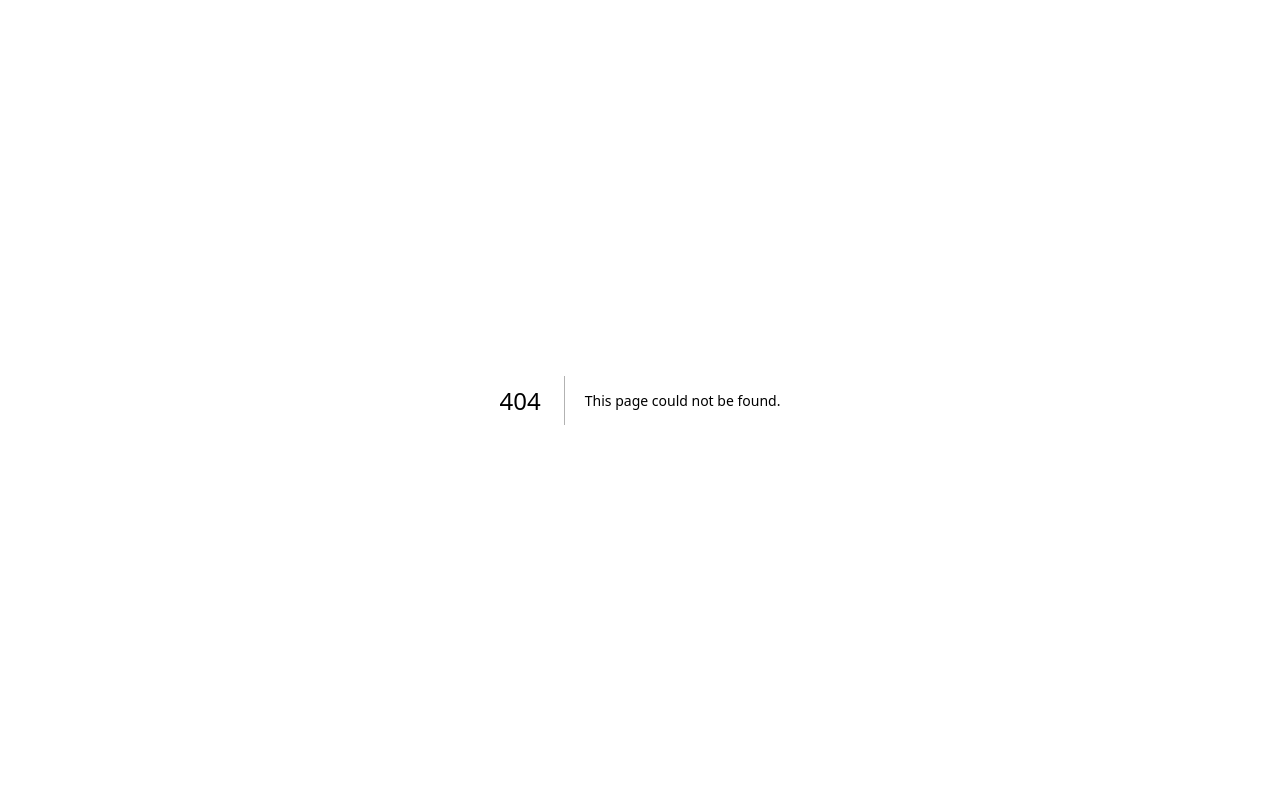
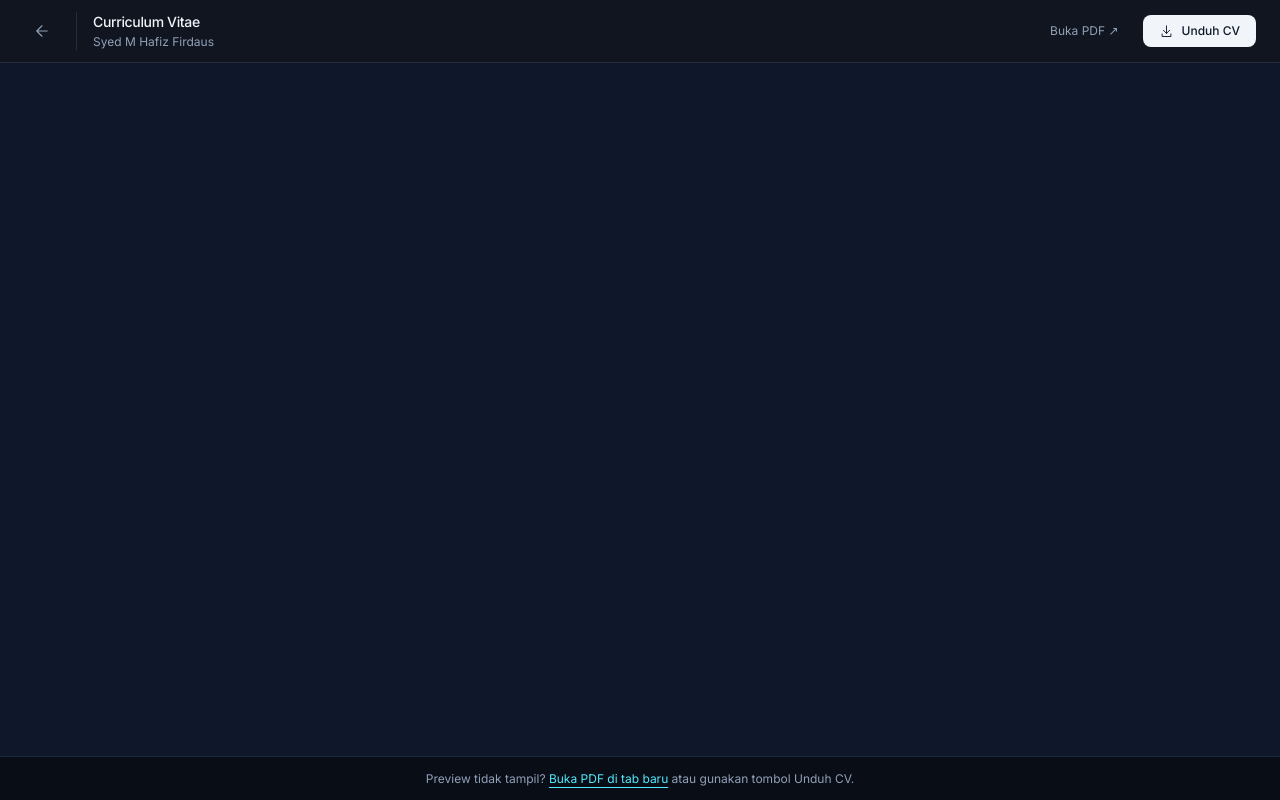
Before and after one commit to bzt29/portfolio-prof, a Next.js app: page /cv in a window 1280 px wide. Before the commit this address had no page. Built offline with nearby package versions, Linux system fonts and the light colour scheme.

Commit message:
feat(cv): add dedicated CV preview page

```diff
--- /dev/null
+++ b/src/app/cv/page.tsx
@@ -0,0 +1,73 @@
+import type { Metadata } from "next";
+import Link from "next/link";
+import { PERSONAL_INFO } from "@/data/portfolioData";
+
+export const metadata: Metadata = {
+  title: `CV | ${PERSONAL_INFO.name}`,
+  description: `Preview dan unduh CV ${PERSONAL_INFO.name}, ${PERSONAL_INFO.fullRole}.`,
+};
+
+export default function CvPage() {
+  return (
+    <main className="flex min-h-dvh flex-col bg-[#090d16] text-slate-100">
+      <header className="flex items-center justify-between gap-3 border-b border-white/10 bg-[#10151f] px-3 py-3 sm:gap-6 sm:px-6">
+        <div className="flex min-w-0 items-center gap-3 sm:gap-4">
+          <Link
+            href="/"
+            aria-label="Kembali ke portfolio"
+            title="Kembali ke portfolio"
+            className="flex size-9 shrink-0 items-center justify-center rounded-lg text-slate-400 transition-colors hover:bg-white/5 hover:text-white focus-visible:outline-2 focus-visible:outline-offset-4 focus-visible:outline-slate-300"
+          >
+            <svg aria-hidden="true" width="18" height="18" viewBox="0 0 24 24" fill="none" stroke="currentColor" strokeWidth="1.5" strokeLinecap="round" strokeLinejoin="round">
+              <path d="m12 19-7-7 7-7M5 12h14" />
+            </svg>
+          </Link>
+          <div className="min-w-0 border-l border-white/10 pl-3 sm:pl-4">
+            <h1 className="text-sm font-medium tracking-tight">Curriculum Vitae</h1>
+            <p className="mt-0.5 truncate text-xs text-slate-400">{PERSONAL_INFO.name}</p>
+          </div>
+        </div>
+        <nav aria-label="Aksi CV" className="flex shrink-0 items-center gap-2 sm:gap-4">
+          <a
+            href={PERSONAL_INFO.cvUrl}
+            target="_blank"
+            rel="noopener noreferrer"
+            className="hidden rounded-md px-2 py-2 text-xs text-slate-400 transition-colors hover:text-white focus-visible:outline-2 focus-visible:outline-offset-4 focus-visible:outline-slate-300 sm:inline-flex"
+          >
+            Buka PDF ↗
+          </a>
+          <a
+            href={PERSONAL_INFO.cvUrl}
+            download={PERSONAL_INFO.cvFileName}
+            className="inline-flex items-center gap-2 rounded-lg bg-slate-100 px-3 py-2 text-xs font-medium text-slate-900 transition-colors hover:bg-white focus-visible:outline-2 focus-visible:outline-offset-4 focus-visible:outline-slate-300 sm:px-4"
+          >
+            <svg aria-hidden="true" width="15" height="15" viewBox="0 0 24 24" fill="none" stroke="currentColor" strokeWidth="1.5" strokeLinecap="round" strokeLinejoin="round">
+              <path d="M12 3v12m-5-5 5 5 5-5M5 16v4h14v-4" />
+            </svg>
+            Unduh CV
+          </a>
+        </nav>
+      </header>
+
+      <section aria-label="Preview CV" className="flex flex-1 flex-col">
+        <iframe
+          src={`${PERSONAL_INFO.cvUrl}#toolbar=1&navpanes=0`}
+          title={`CV ${PERSONAL_INFO.name}`}
+          className="min-h-[65dvh] w-full flex-1 border-0 bg-slate-900"
+        />
+        <p className="border-t border-slate-800 px-4 py-3 text-center text-xs leading-relaxed text-slate-400">
+          Preview tidak tampil?{" "}
+          <a
+            href={PERSONAL_INFO.cvUrl}
+            target="_blank"
+            rel="noopener noreferrer"
+            className="text-cyan-300 underline underline-offset-4"
+          >
+            Buka PDF di tab baru
+          </a>{" "}
+          atau gunakan tombol Unduh CV.
+        </p>
+      </section>
+    </main>
+  );
+}
--- a/src/components/ui/CvPreviewModal.tsx
+++ b/src/components/ui/CvPreviewModal.tsx
@@ -40,7 +40,7 @@ export function CvPreviewModal({
   if (!isOpen) return null;
 
   const handleCopyLink = async () => {
-    const fullUrl = window.location.origin + PERSONAL_INFO.cvUrl;
+    const fullUrl = new URL("/cv", window.location.origin).href;
     try {
       await navigator.clipboard.writeText(fullUrl);
       setCopied(true);
```
